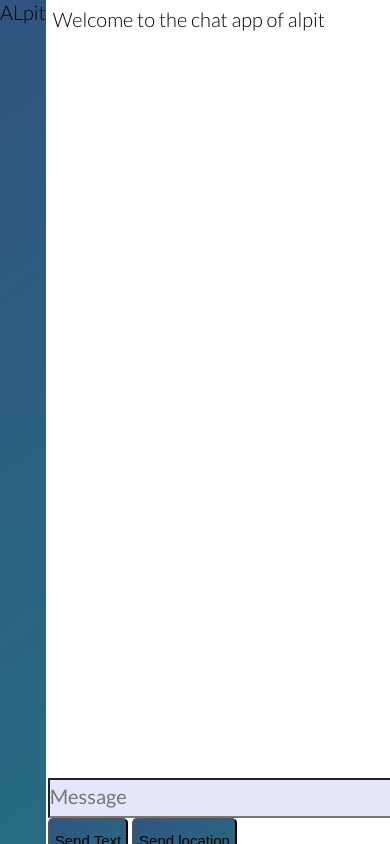
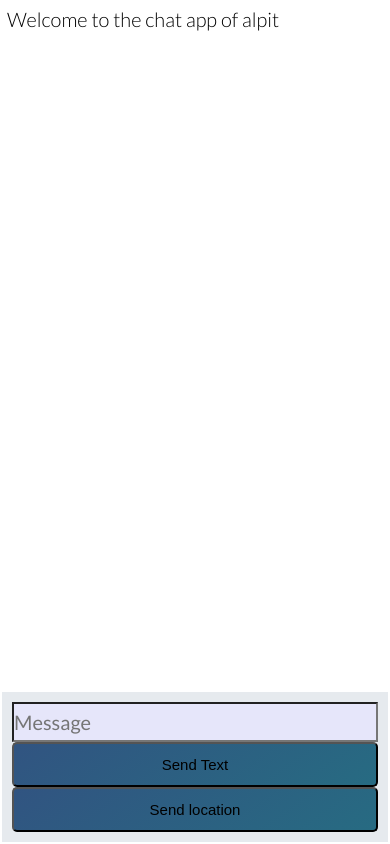
Before and after one commit to alpitanand/ChatApp, a website: page public/index.html in a window 390 px wide. Drawn offline with nearby package versions, Linux system fonts and the light colour scheme; no server answers.

Commit message:
Trying for responsive design

```diff
--- a/public/index.html
+++ b/public/index.html
@@ -6,6 +6,7 @@
     <meta lang="en">
     <link rel="stylesheet" type="text/css" href="./styles/style.css">
     <link href="https://fonts.googleapis.com/css?family=Lato:100,300,300i,400" rel="stylesheet">
+    <meta name="viewport" content="width=device-width, initial-scale=1.0">
 </head>
 
 <body>
@@ -23,13 +24,13 @@
         <ol id="text-messages"></ol>
 </div>
 
-<div class=send-it>
+
     <form id='message-form'>
         <input  class='message' type="text" placeholder="Message">
         <button id="send-text">Send Text</button>
         <button id="send-location">Send location</button>
     </form>
-    </div>
+
 </div>
 
 </div>
--- a/public/styles/style.css
+++ b/public/styles/style.css
@@ -1,8 +1,7 @@
 * {
     margin: 0px;
     padding: 0px;
-    -webkit-box-sizing: border-box;
-            box-sizing: border-box;
+    box-sizing: border-box;
 }
 
 html {
@@ -14,47 +13,65 @@ html {
 }
 
 .wrapper {
-    display: -webkit-box;
-    display: -ms-flexbox;
     display: flex;
-    -webkit-box-orient: horizontal;
-    -webkit-box-direction: normal;
-        -ms-flex-direction: row;
-            flex-direction: row;
-    overflow: hidden;
+    flex-direction: row;
+
+
 }
 
 .name-list {
+
     width: 260px;
     height: 100vh;
+    background: -moz-linear-gradient(125deg, rgba(39, 107, 130, 1) 0%, rgba(49, 84, 129, 1) 100%);
     /* ff3.6+ */
+    background: -webkit-gradient(linear, left top, right bottom, color-stop(0%, rgba(49, 84, 129, 1)), color-stop(100%, rgba(39, 107, 130, 1)));
     /* safari4+,chrome */
+    background: -webkit-linear-gradient(125deg, rgba(39, 107, 130, 1) 0%, rgba(49, 84, 129, 1) 100%);
     /* safari5.1+,chrome10+ */
+    background: -o-linear-gradient(125deg, rgba(39, 107, 130, 1) 0%, rgba(49, 84, 129, 1) 100%);
     /* opera 11.10+ */
+    background: -ms-linear-gradient(125deg, rgba(39, 107, 130, 1) 0%, rgba(49, 84, 129, 1) 100%);
     /* ie10+ */
     background: linear-gradient(325deg, rgba(39, 107, 130, 1) 0%, rgba(49, 84, 129, 1) 100%);
     /* w3c */
 }
 
 .chatting-space {
+    /* width: 100%;
+    height: 100vh; */
+    display: flex;
+    flex-direction: column;
+    padding: 2px;
+    height: 100vh;
     width: 100%;
-    height: 100vh;
-    padding: 2px;
+
 }
 
 .text-space {
-    height: 92vh;
+    height: 100vh;
+    width: 100%;
     overflow: auto;
     padding: 5px;
 }
 
-.send-it {
+/* .send-it {
     height: 50px;
     padding-bottom: 2px;
+    width: 100%;
+    display:
+} */
+
+#message-form{
+    background: #e6eaee;
+    display: flex;
+    padding: 10px;
+    /*height: 60px;*/
+    flex-shrink: 0;
+
 }
+#message-form .message {
 
-#message-form .message {
-    width: 950px;
     height: 40px;
     /* background: linear-gradient(rgb(255, 255, 255),rgba(206, 206, 206, 0.466),rgba(233, 232, 224, 0.486)) */
     background-color: #E6E6FA;
@@ -63,7 +80,8 @@ html {
     margin: 0px;
     outline: none;
     font-size: 20px;
-    padding-bottom: 5px;
+  display: flex;
+  flex-grow: 1;
 
 }
 
@@ -71,10 +89,15 @@ html {
 #send-location {
     padding: 12px 5px;
     border-radius: 5px;
+    background: -moz-linear-gradient(125deg, rgba(39, 107, 130, 1) 0%, rgba(49, 84, 129, 1) 100%);
     /* ff3.6+ */
+    background: -webkit-gradient(linear, left top, right bottom, color-stop(0%, rgba(49, 84, 129, 1)), color-stop(100%, rgba(39, 107, 130, 1)));
     /* safari4+,chrome */
+    background: -webkit-linear-gradient(125deg, rgba(39, 107, 130, 1) 0%, rgba(49, 84, 129, 1) 100%);
     /* safari5.1+,chrome10+ */
+    background: -o-linear-gradient(125deg, rgba(39, 107, 130, 1) 0%, rgba(49, 84, 129, 1) 100%);
     /* opera 11.10+ */
+    background: -ms-linear-gradient(125deg, rgba(39, 107, 130, 1) 0%, rgba(49, 84, 129, 1) 100%);
     /* ie10+ */
     background: linear-gradient(325deg, rgba(39, 107, 130, 1) 0%, rgba(49, 84, 129, 1) 100%);
     font-size: 15px;
@@ -84,3 +107,14 @@ html {
 #text-messages {
     list-style: none;
 }
+@media (max-width : 600px){
+    * {
+        font-size: 1rem;
+      }
+      .name-list{
+          display: none;
+      }
+      #message-form{
+          flex-direction: column;
+      }
+}
```
